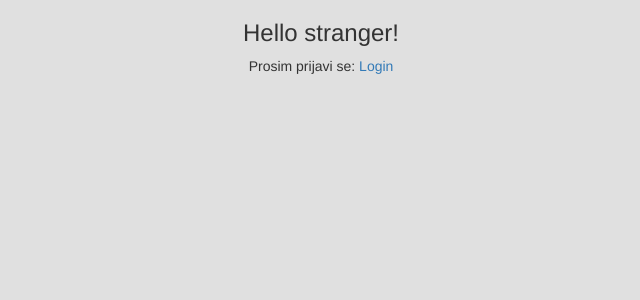
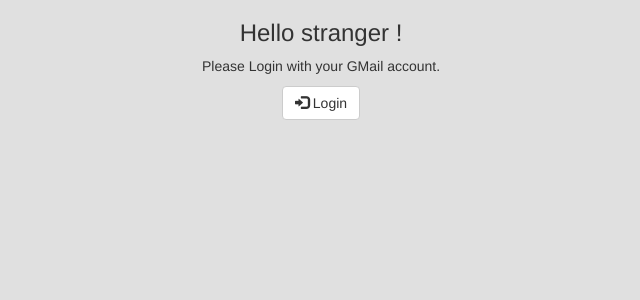
Before and after one commit to BojPav/chat-, a Python web app: template templates/hello.html in a window 1280 px wide. Shown: the top 300 px of the page, without its empty margins (319-959 px from the left). Run offline with Jinja, Linux system fonts and the light colour scheme; the template is opened without the code that fills it: most values are stand-ins (such as "Sample title", 1, 10 or a date in 2020); some libraries are stand-ins or nearby versions.

Commit message:
some changes/updates

```diff
--- a/main.py
+++ b/main.py
@@ -63,8 +63,10 @@ class MainHandler(BaseHandler):
         new_message = Chat(name=name, message=message)
         new_message.put()
         seznam = Chat.query().fetch()
+        #seznam = sorted(seznam)
         params = {"seznam": seznam, "user_nick": name}
         return self.redirect_to("main", params=params)
+
 
 app = webapp2.WSGIApplication([
     webapp2.Route('/', MainHandler, name="main"),
--- a/templates/hello.html
+++ b/templates/hello.html
@@ -15,28 +15,29 @@
   <body>
     {% if logiran %}
 
-        <h1>Chat program by BojPav</h1>
-        <br/>
-        <h3>Zdravo, {{ user.nickname() }}!</h3>
-        <p><a href="{{ logout_url }}">Logout</a></p>
+        <h1>CHAT room</h1>
+        <h3>Hello, {{ user.nickname() }} !</h3>
+        <p><a href="{{ logout_url }}" class="btn btn-default"><span class="glyphicon glyphicon-log-out" aria-hidden="true"></span> Logout</a></p>
         <form action="/" method="post">
             <div class="form-group">
                 <label for="comment">Comment:</label>
-                <textarea placeholder="Type your text here..." class="form-control" rows="5" id="comment" name="message"></textarea>
+                <textarea placeholder="Type your message here..." class="form-control" rows="5" id="comment" name="message"></textarea>
             </div>
-            <button type="submit" class="btn btn-default"><span class="glyphicon glyphicon-send" aria-hidden="true"></span> Send</button>
+            <button type="submit" class="btn btn-success"><span class="glyphicon glyphicon-send" aria-hidden="true"></span> Send</button>
         </form>
-
+        <hr>
+        <br>
         <h3>Messages</h3>
 
         {% for message in seznam %}
             <div class="col-md-4">
             <div class="panel panel-default">
                 <div class="panel-heading">
-                    <h3 class="panel-title">{{ message.name }}, {{ message.date }} </h3>
+                    <h3 class="panel-title"><strong>From: </strong> {{ message.name }}<strong> Date: </strong> {{ message.date.day }}.{{ message.date.month }}.{{ message.date.year }}.
+                        <strong>Time: </strong>{{ message.date.hour }}:{{ message.date.minute }}h</h3>
                 </div>
                 <div class="panel-body">
-                {{ message.message }}
+                    <em>{{ message.message }}</em>
                 </div>
             </div>
             </div>
@@ -45,9 +46,10 @@
 
         {% else %}
 
-            <h3>Hello stranger!</h3>
+            <h3>Hello stranger !</h3>
 
-            <p>Prosim prijavi se: <a href="{{ login_url }}">Login</a></p>
+            <p>Please Login with your GMail account.</p>
+            <a href="{{ login_url }}" class="btn btn-default"><span class="glyphicon glyphicon-log-in" aria-hidden="true"></span> Login</a>
 
         {% endif %}
   </body>
```
